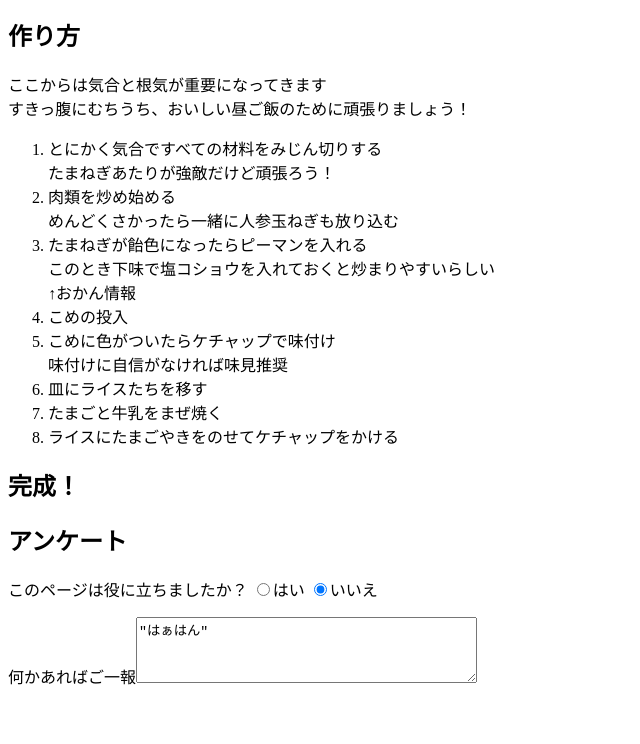
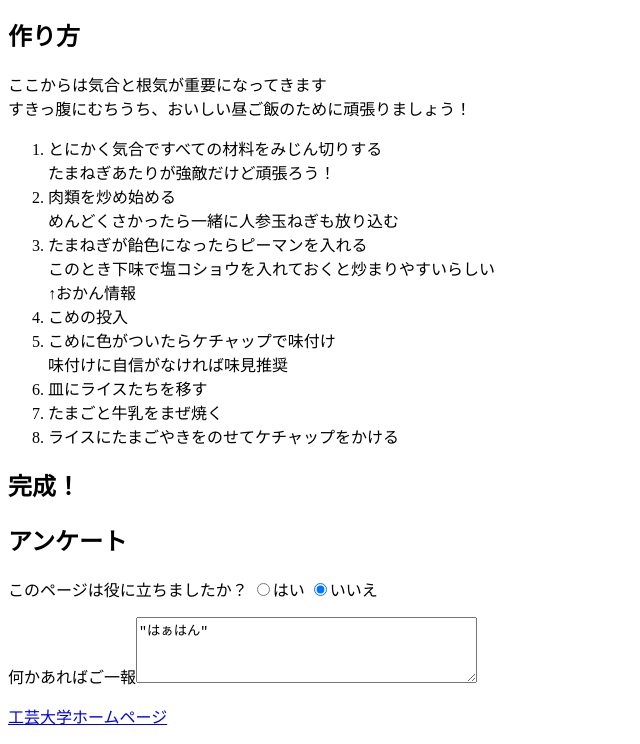
Before and after one commit to soisausem/web2-2, a plain HTML site: page index.html in a window 1280 px wide. Shown: the part 537-1281 px from the top of the page, without its empty margins (0-640 px from the left). Before the commit the page ends 1241 px from the top, so only its background shows below. Drawn offline with Linux system fonts and the light colour scheme.

Commit message:
Update index.html

```diff
--- a/index.html
+++ b/index.html
@@ -52,5 +52,7 @@
 </p>
   <form id="top" action="#" method="post">
                                     <p>何かあればご一報<textarea name="input2" rows="4" cols="40">"はぁはん"</textarea></p>
+    <p><a href="http://www.t-kougei.ac.jp/index.html">
+      工芸大学ホームページ</a></p>
           </body>
 </html>
```
